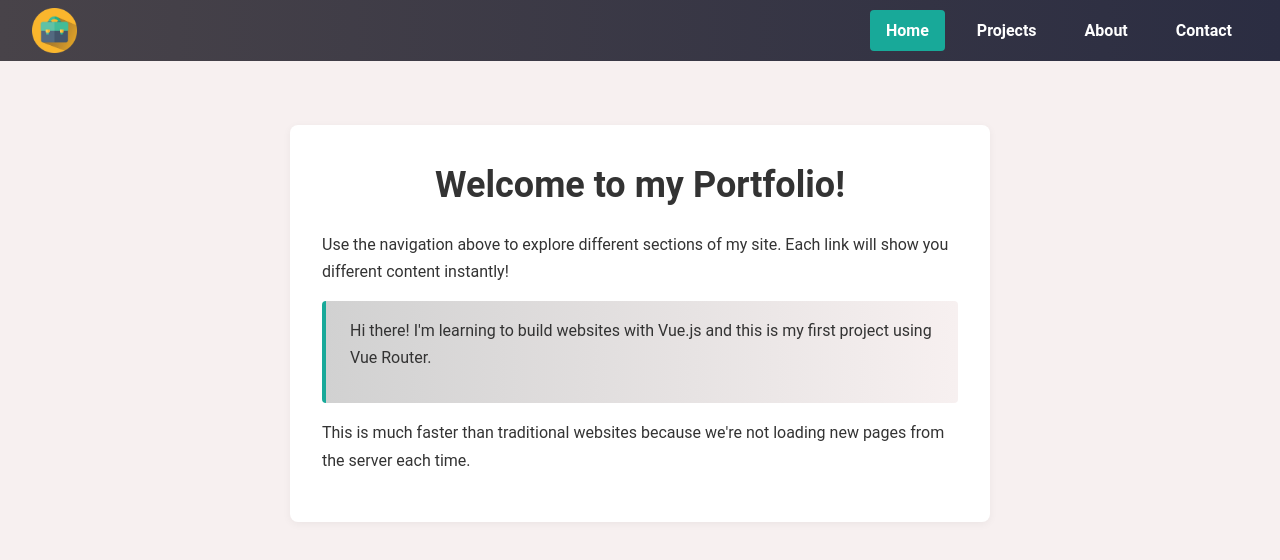
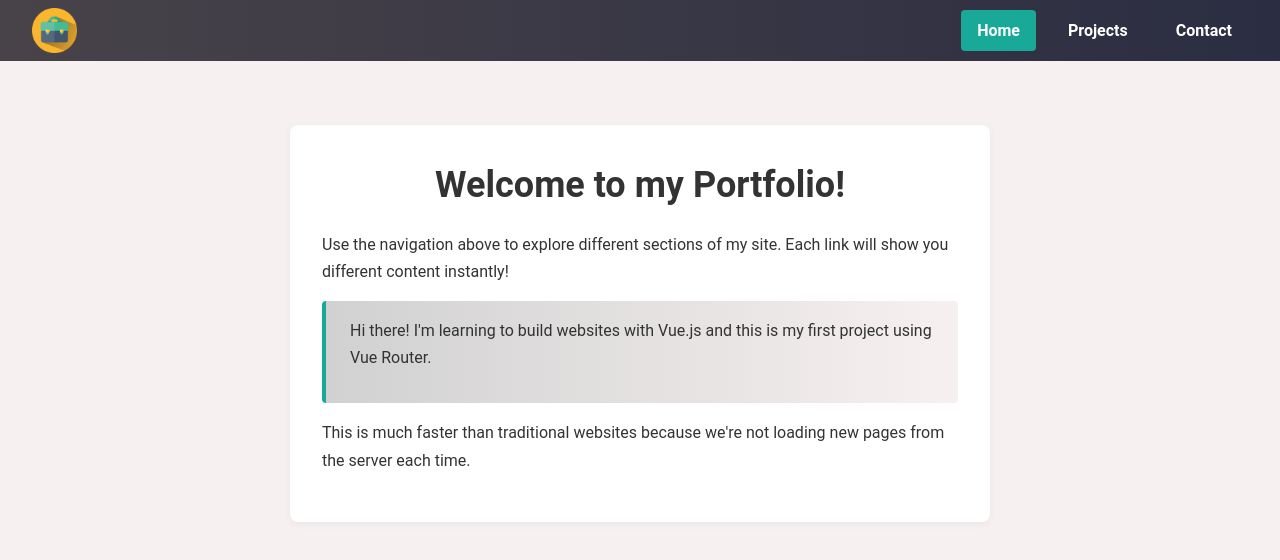
Before and after one commit to SnekHunter/snek-portfolio, a Vue app: page / in a window 1280 px wide. Shown: the top 560 px of the page. Built offline with nearby package versions, Linux system fonts and the light colour scheme.

Commit message:
updated changes made

```diff
--- a/src/App.vue
+++ b/src/App.vue
@@ -3,7 +3,6 @@
   import logo from '@/assets/portfolio-logo.png';
   import home from '@/assets/icons/home-icon.svg';
   import project from '@/assets/icons/project-icon.svg';
-  import info from '@/assets/icons/info-icon.svg';
   import contact from '@/assets/icons/contact-icon.svg';
 
   const open = ref(false);
@@ -33,10 +32,6 @@
           <img :src="project" alt="Project" class="icons" />
           Projects
         </router-link>
-        <router-link @click="open = false" to="/about">
-          <img :src="info" alt="About" class="icons" />
-          About
-        </router-link>
         <router-link @click="open = false" to="/contact">
           <img :src="contact" alt="Contact" class="icons" />
           Contact
```
